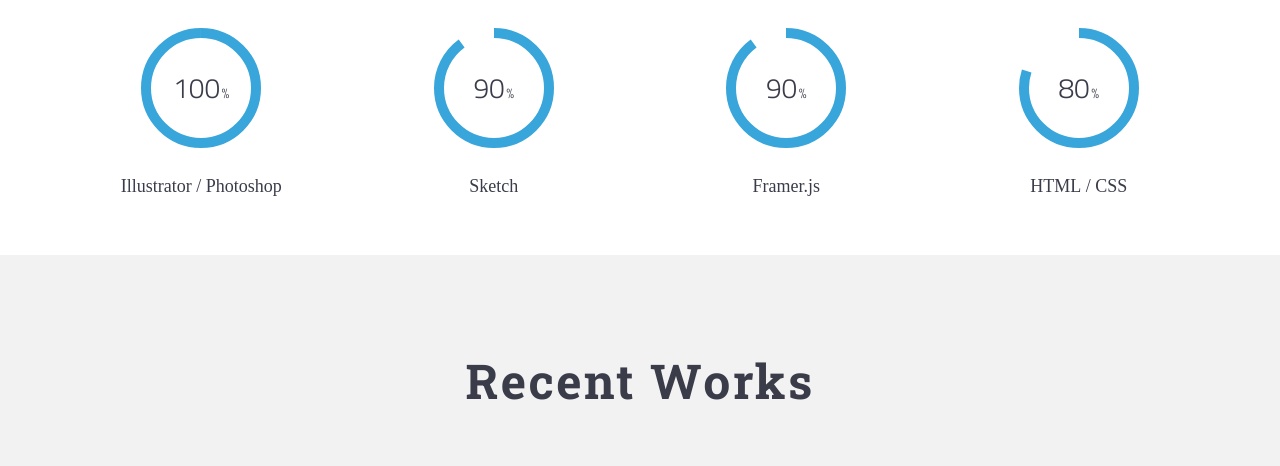
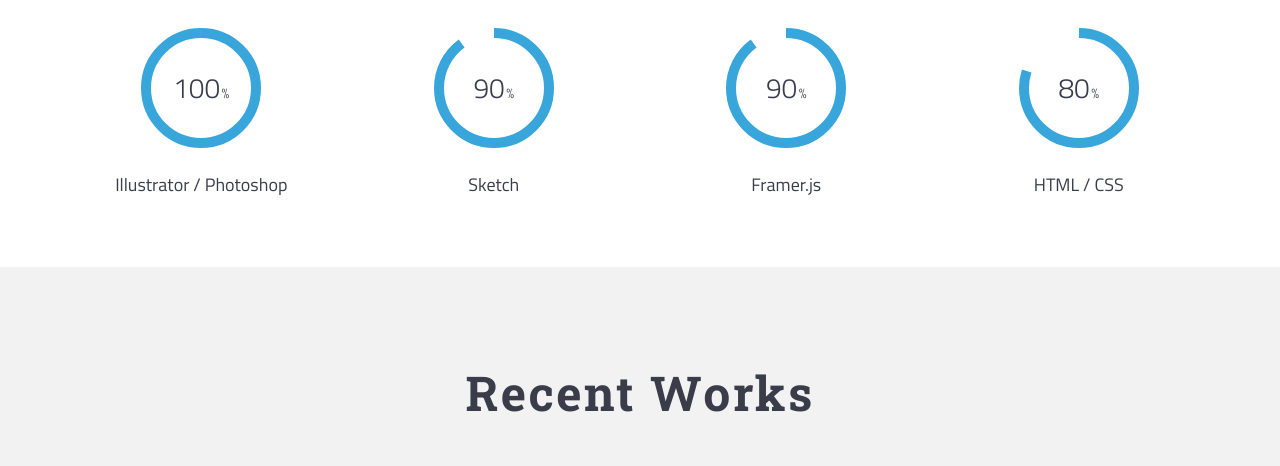
Before and after one commit to you2530/yukyungkim.com, a plain HTML site: page index.html in a window 1280 px wide. Shown: the part 2833-3299 px from the top of the page. Drawn offline with nearby package versions, Linux system fonts and the light colour scheme.

Commit message:
Another skills font tweak.

```diff
--- a/css/yukyung.css
+++ b/css/yukyung.css
@@ -22,5 +22,6 @@
 }
 
 .skill-description {
-    margin-bottom: 20px;
+    margin-bottom: 30px;
+    font-weight: 500;
 }
--- a/index.html
+++ b/index.html
@@ -252,24 +252,19 @@
 
 		      <div class="col-xs-6 col-md-3 text-center">
 			<span class="chart" data-percent="100"><span class="percent">100</span></span>
-			<br/>
-			<span class="text-center fa skill-description" id="skill1">Illustrator / Photoshop</span>
+			<p class="text-center skill-description" id="skill1">Illustrator / Photoshop</p>
 		      </div>
 		      <div class="col-xs-6 col-md-3 text-center">
 			<span class="chart" data-percent="90"><span class="percent">90</span></span>
-			<br/>
-			<span class="text-center fa skill-description">Sketch</span>
+			<p class="text-center skill-description">Sketch</p>
 		      </div>
 		      <div class="col-xs-6 col-md-3 text-center">
 			<span class="chart" data-percent="90"><span class="percent">90</span></span>
-			<br/>
-			<span class="text-center fa skill-description">Framer.js</span>
+			<p class="text-center skill-description">Framer.js</p>
 		      </div>
 		      <div class="col-xs-6 col-md-3 text-center">
 			<span class="chart" data-percent="80"><span class="percent">80</span></span>
-			<br/>
-			<span class="text-center fa skill-description">HTML / CSS</span>
-
+			<p class="text-center skill-description">HTML / CSS</p>
 		      </div>
 
 		    </div><!--End row -->
```
